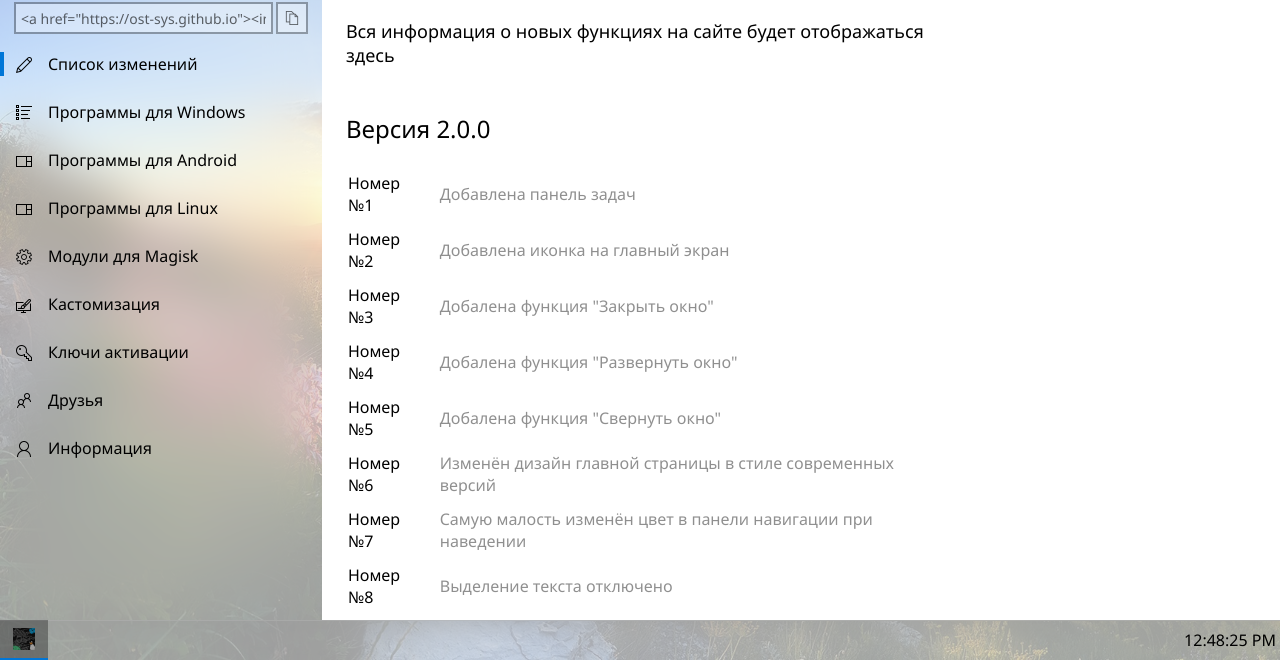
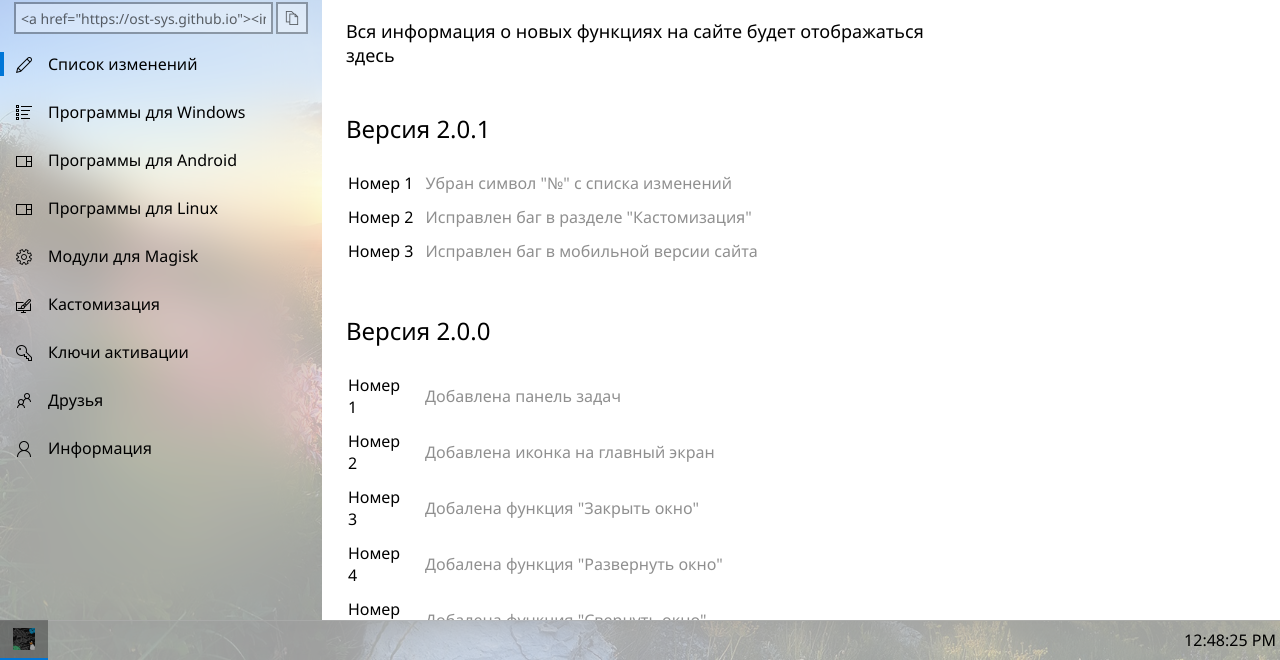
Before and after one commit to ost-sys/ost-sys.github.io, a plain HTML site: page changelog.html in a window 1280 px wide. Shown: the part 140-800 px from the top of the page. Drawn offline with Linux system fonts and the light colour scheme.

Commit message:
Fix update: Version 2.0.1

```diff
--- a/changelog.html
+++ b/changelog.html
@@ -69,70 +69,82 @@
             <h1 class="main-txt">Список изменений</h1>
             <div class="container">
                 <span class="info-txt">Вся информация о новых функциях на сайте будет отображаться здесь</span>
+                <h2 class="just-txt">Версия 2.0.1</h2>
+                <table>
+                    <tr>
+                        <td>Номер 1</td><td class="table-info">Убран символ "№" с списка изменений</td>
+                    </tr>
+                    <tr>
+                        <td>Номер 2</td><td class="table-info">Исправлен баг в разделе "Кастомизация"</td>
+                    </tr>
+                    <tr>
+                        <td>Номер 3</td><td class="table-info">Исправлен баг в мобильной версии сайта</td>
+                    </tr>
+                </table>
                 <h2 class="just-txt">Версия 2.0.0</h2>
                 <table>
                     <tr>
-                        <td>Номер №1</td><td class="table-info">Добавлена панель задач</td>
+                        <td>Номер 1</td><td class="table-info">Добавлена панель задач</td>
                     </tr>
                     <tr>
-                        <td>Номер №2</td><td class="table-info">Добавлена иконка на главный экран</td>
+                        <td>Номер 2</td><td class="table-info">Добавлена иконка на главный экран</td>
                     </tr>
                     <tr>
-                        <td>Номер №3</td><td class="table-info">Добалена функция "Закрыть окно"</td>
+                        <td>Номер 3</td><td class="table-info">Добалена функция "Закрыть окно"</td>
                     </tr>
                     <tr>
-                        <td>Номер №4</td><td class="table-info">Добалена функция "Развернуть окно"</td>
+                        <td>Номер 4</td><td class="table-info">Добалена функция "Развернуть окно"</td>
                     </tr>
                     <tr>
-                        <td>Номер №5</td><td class="table-info">Добалена функция "Свернуть окно"</td>
+                        <td>Номер 5</td><td class="table-info">Добалена функция "Свернуть окно"</td>
                     </tr>
                     <tr>
-                        <td>Номер №6</td><td class="table-info">Изменён дизайн главной страницы в стиле современных версий</td>
+                        <td>Номер 6</td><td class="table-info">Изменён дизайн главной страницы в стиле современных версий</td>
                     </tr>
                     <tr>
-                        <td>Номер №7</td><td class="table-info">Самую малость изменён цвет в панели навигации при наведении</td>
+                        <td>Номер 7</td><td class="table-info">Самую малость изменён цвет в панели навигации при наведении</td>
                     </tr>
                     <tr>
-                        <td>Номер №8</td><td class="table-info">Выделение текста отключено</td>
+                        <td>Номер 8</td><td class="table-info">Выделение текста отключено</td>
                     </tr>
                 </table>
                 <h2 class="just-txt">Версия 1.3.0</h2>
                 <table>
                     <tr>
-                        <td>Номер №1</td><td class="table-info">Переделана главная страница сайта</td>
+                        <td>Номер 1</td><td class="table-info">Переделана главная страница сайта</td>
                     </tr>
                     <tr>
-                        <td>Номер №2</td><td class="table-info">Ссылки друзей перемещены в раздел "Друзья"</td>
+                        <td>Номер 2</td><td class="table-info">Ссылки друзей перемещены в раздел "Друзья"</td>
                     </tr>
                 </table>
                 <h2 class="just-txt">Версия 1.2.0</h2>
                 <table>
                     <tr>
-                        <td>Номер №1</td><td class="table-info">Добавлена адаптивная версия сайта</td>
+                        <td>Номер 1</td><td class="table-info">Добавлена адаптивная версия сайта</td>
                     </tr>
                     <tr>
-                        <td>Номер №2</td><td class="table-info">Мелкие исправления</td>
+                        <td>Номер 2</td><td class="table-info">Мелкие исправления</td>
                     </tr>
                 </table>
                 <h2 class="just-txt">Версия 1.1.0</h2>
                 <table>
                     <tr>
-                        <td>Номер №1</td><td class="table-info">Добавлен поле с ссылкой на сайт</td>
+                        <td>Номер 1</td><td class="table-info">Добавлен поле с ссылкой на сайт</td>
                     </tr>
                     <tr>
-                        <td>Номер №2</td><td class="table-info">Добавлена ссылка для копирования ссылки</td>
+                        <td>Номер 2</td><td class="table-info">Добавлена ссылка для копирования ссылки</td>
                     </tr>
                     <tr>
-                        <td>Номер №3</td><td class="table-info">Добавлены ссылки на донат</td>
+                        <td>Номер 3</td><td class="table-info">Добавлены ссылки на донат</td>
                     </tr>
                     <tr>
-                        <td>Номер №4</td><td class="table-info">Мелкие исправления</td>
+                        <td>Номер 4</td><td class="table-info">Мелкие исправления</td>
                     </tr>
                 </table>
                 <h2 class="just-txt">Версия 1.0.0</h2>
                 <table>
                     <tr>
-                        <td>Номер №1</td><td class="table-info">Начальная версия</td>
+                        <td>Номер 1</td><td class="table-info">Начальная версия</td>
                     </tr>
                 </table>
             </div>
```
Also changed, not shown: customization.html (+4 -0 lines).
